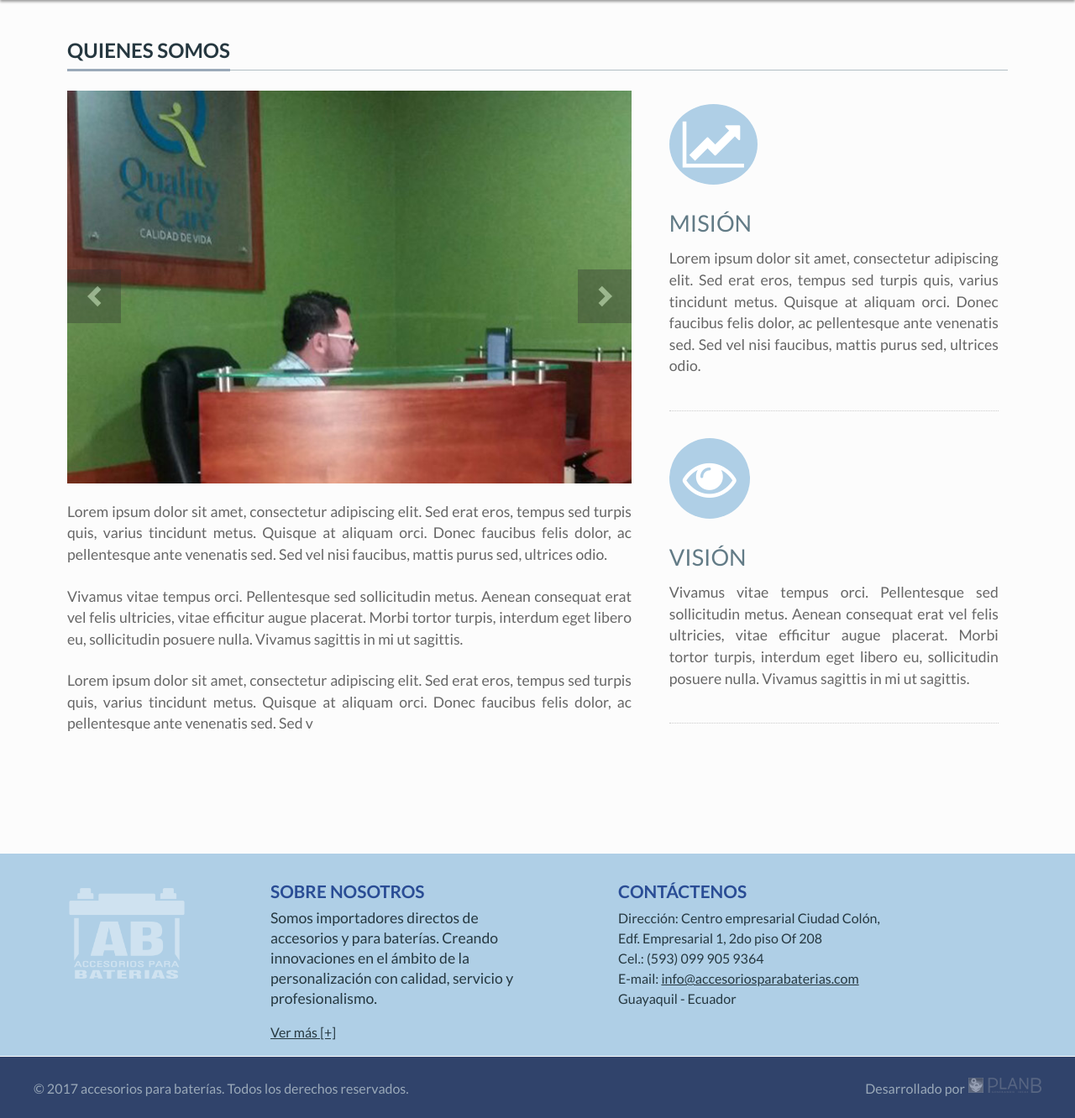
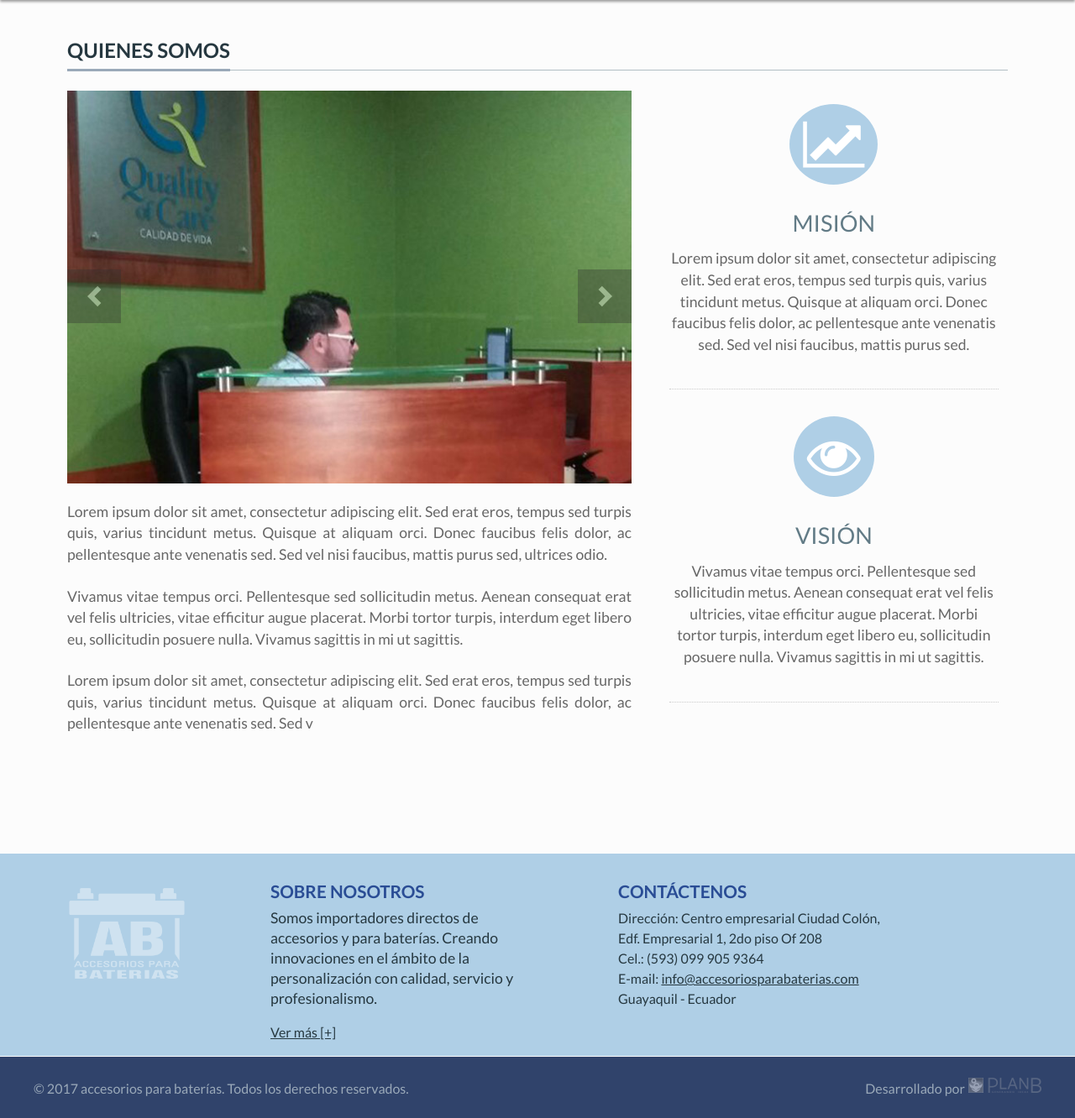
Before and after one commit to planbec/baterias, a PHP site: page /quienessomos.php in a window 1280 px wide. Shown: the part 196-1528 px from the top of the page at 84% size. Run offline with PHP 8.4, Linux system fonts and the light colour scheme; some libraries are stand-ins or nearby versions.

Commit message:
Columna derecha quienes somos

```diff
--- a/css/master.css
+++ b/css/master.css
@@ -128,7 +128,7 @@ hr.center {
   margin-right: auto; }
 
 .text-center {
-  text-align: center; }
+  text-align: center !important; }
 
 .fl {
   float: left; }
@@ -814,7 +814,8 @@ input[type="submit"], input[type="button"] {
     .container.page-content aside .col-center {
       padding-bottom: 1rem;
       border-bottom: 1px dotted #ccc;
-      margin: 1rem 0 2rem; }
+      margin: 1rem 0 2rem;
+      text-align: center; }
     .container.page-content aside .citas {
       position: relative;
       top: 2rem;
--- a/quienessomos.php
+++ b/quienessomos.php
@@ -45,13 +45,13 @@
 				<div class="col-center">
 				<i class="fa fa-line-chart" aria-hidden="true"></i>
 					<h2>Misi&oacute;n</h2>
-					<p>Lorem ipsum dolor sit amet, consectetur adipiscing elit. Sed erat eros, tempus sed turpis quis, varius tincidunt metus. Quisque at aliquam orci. Donec faucibus felis dolor, ac pellentesque ante venenatis sed. Sed vel nisi faucibus, mattis purus sed, ultrices odio.</p>
+					<p class="text-center">Lorem ipsum dolor sit amet, consectetur adipiscing elit. Sed erat eros, tempus sed turpis quis, varius tincidunt metus. Quisque at aliquam orci. Donec faucibus felis dolor, ac pellentesque ante venenatis sed. Sed vel nisi faucibus, mattis purus sed.</p>
 				</div>
 
 				<div class="col-center">
 				<i class="fa fa-eye" aria-hidden="true"></i>
 					<h2>Visi&oacute;n</h2>
-					<p>Vivamus vitae tempus orci. Pellentesque sed sollicitudin metus. Aenean consequat erat vel felis ultricies, vitae efficitur augue placerat. Morbi tortor turpis, interdum eget libero eu, sollicitudin posuere nulla. Vivamus sagittis in mi ut sagittis.</p>
+					<p class="text-center">Vivamus vitae tempus orci. Pellentesque sed sollicitudin metus. Aenean consequat erat vel felis ultricies, vitae efficitur augue placerat. Morbi tortor turpis, interdum eget libero eu, sollicitudin posuere nulla. Vivamus sagittis in mi ut sagittis.</p>
 				</div>
 			</aside>
 
--- a/scss/_general.scss
+++ b/scss/_general.scss
@@ -122,5 +122,5 @@ hr.center {
 }
 
 .text-center {
-  text-align:center;
+  text-align:center !important;
 }
--- a/scss/master.scss
+++ b/scss/master.scss
@@ -396,7 +396,7 @@ input[type="submit"],input[type="button"]{ border:0;color:#fff;display:inline-bl
 
 		.ampliada {  width: 60%; float: left; margin-right:4%; }
 		aside { width: 35%; float:left; padding-top:0;
-			.col-center { padding-bottom:1rem; border-bottom:1px dotted #ccc; margin:1rem 0 2rem; }
+			.col-center { padding-bottom:1rem; border-bottom:1px dotted #ccc; margin:1rem 0 2rem; text-align: center; }
 			.citas {position: relative; top: 2rem; right: 0; width: 100%;
 				h2 { background: none; margin:0; color: #FFF; text-shadow:none; }
 			}
```
Also changed, not shown: 1 other file.
